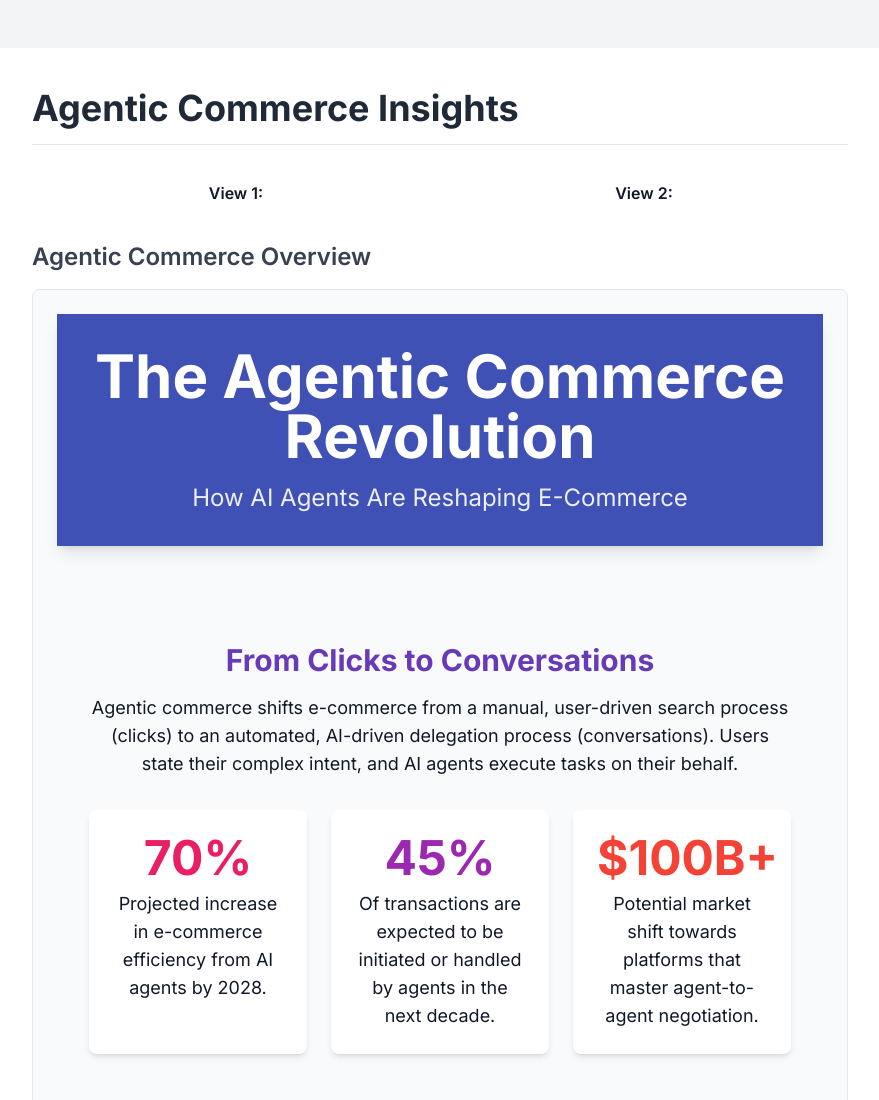
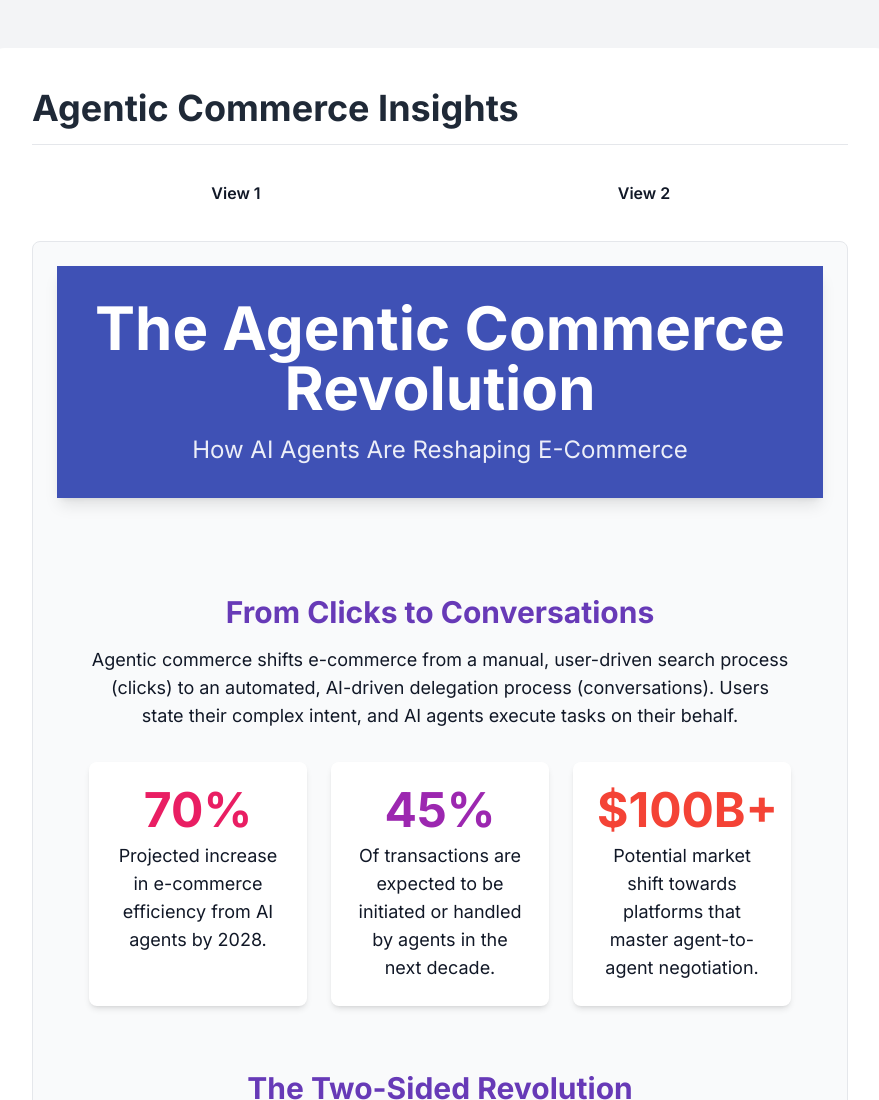
Before and after one commit to varun-avysh/agentic-commerce-insight, a plain HTML site: page index.html in a window 1280 px wide. Shown: the top 1100 px of the page, without its empty margins (200-1079 px from the left). Drawn offline with nearby package versions, Linux system fonts and the light colour scheme.

Commit message:
Update index.html

```diff
--- a/index.html
+++ b/index.html
@@ -38,11 +38,11 @@
             <nav class="flex mb-6 rounded-lg overflow-hidden">
                 <button id="tab-view1"
                         class="flex-1 py-3 px-4 font-semibold text-center transition-all duration-300 ease-in-out tab-active">
-                    View 1:
+                    View 1
                 </button>
                 <button id="tab-view2"
                         class="flex-1 py-3 px-4 font-semibold text-center transition-all duration-300 ease-in-out tab-inactive">
-                    View 2:
+                    View 2
                 </button>
             </nav>
 
@@ -50,7 +50,7 @@
             <main>
                 <!-- Content for View 1 (Visible by default) -->
                 <div id="content-view1" class="">
-                    <h2 class="text-2xl font-semibold text-gray-700 mb-4">Agentic Commerce Overview</h2>
+                    <h2 class="text-2xl font-semibold text-gray-700 mb-4"></h2>
                     <div class="bg-gray-50 p-6 rounded-lg border border-gray-200 min-h-[300px]">
                         <!--
                           START: VIEW 1 CONTENT
@@ -495,7 +495,7 @@
 
                 <!-- Content for View 2 (Hidden by default) -->
                 <div id="content-view2" class="hidden">
-                    <h2 class="text-2xl font-semibold text-gray-700 mb-4">View 2</h2>
+                    <h2 class="text-2xl font-semibold text-gray-700 mb-4">Agentic Commerce Overview</h2>
                     <div class="bg-gray-50 p-6 rounded-lg border border-gray-200 min-h-[300px]">
                         <!--
                           START: VIEW 2 CONTENT
```
